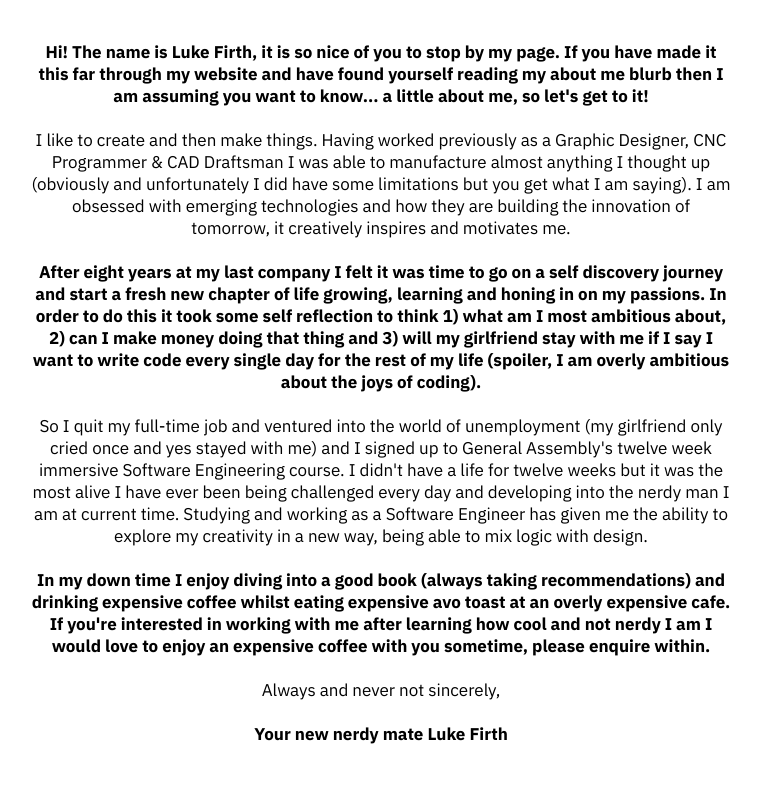
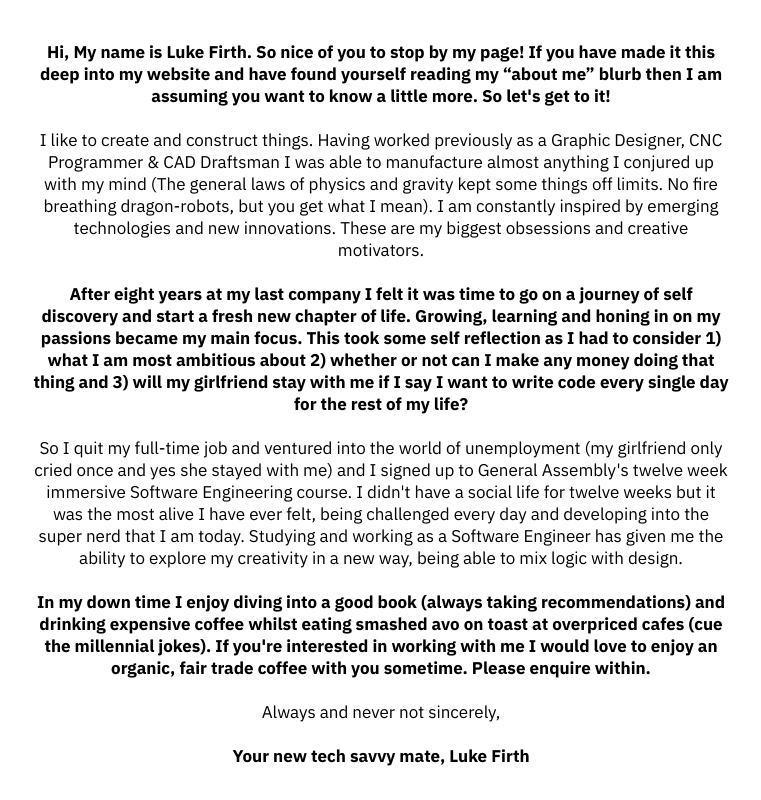
Before and after one commit to LukeAnton/PortfolioV2, a website: page index.html in a window 1280 px wide. Shown: the part 1280-2080 px from the top of the page, without its empty margins (259-1020 px from the left). Drawn offline with nearby package versions, Linux system fonts and the light colour scheme.

Commit message:
New Blurb

```diff
--- a/index.html
+++ b/index.html
@@ -73,56 +73,55 @@
         </div>
         <div class="bio">
           <p class="bold">
-            Hi! The name is Luke Firth, it is so nice of you to stop by my page.
-            If you have made it this far through my website and have found
-            yourself reading my about me blurb then I am assuming you want to
-            know... a little about me, so let's get to it!
+            Hi, My name is Luke Firth. So nice of you to stop by my page! If you
+            have made it this deep into my website and have found yourself
+            reading my “about me” blurb then I am assuming you want to know a
+            little more. So let's get to it!
           </p>
           <br />
           <p class="not-bold">
-            I like to create and then make things. Having worked previously as a
+            I like to create and construct things. Having worked previously as a
             Graphic Designer, CNC Programmer & CAD Draftsman I was able to
-            manufacture almost anything I thought up (obviously and
-            unfortunately I did have some limitations but you get what I am
-            saying). I am obsessed with emerging technologies and how they are
-            building the innovation of tomorrow, it creatively inspires and
-            motivates me.
+            manufacture almost anything I conjured up with my mind (The general
+            laws of physics and gravity kept some things off limits. No fire
+            breathing dragon-robots, but you get what I mean). I am constantly
+            inspired by emerging technologies and new innovations. These are my
+            biggest obsessions and creative motivators.
           </p>
           <br />
           <p class="bold">
             After eight years at my last company I felt it was time to go on a
-            self discovery journey and start a fresh new chapter of life
-            growing, learning and honing in on my passions. In order to do this
-            it took some self reflection to think 1) what am I most ambitious
-            about, 2) can I make money doing that thing and 3) will my
-            girlfriend stay with me if I say I want to write code every single
-            day for the rest of my life (spoiler, I am overly ambitious about
-            the joys of coding).
+            journey of self discovery and start a fresh new chapter of life.
+            Growing, learning and honing in on my passions became my main focus.
+            This took some self reflection as I had to consider 1) what I am
+            most ambitious about 2) whether or not can I make any money doing
+            that thing and 3) will my girlfriend stay with me if I say I want to
+            write code every single day for the rest of my life?
           </p>
           <br />
           <p class="not-bold">
             So I quit my full-time job and ventured into the world of
-            unemployment (my girlfriend only cried once and yes stayed with me)
-            and I signed up to General Assembly's twelve week immersive Software
-            Engineering course. I didn't have a life for twelve weeks but it was
-            the most alive I have ever been being challenged every day and
-            developing into the nerdy man I am at current time. Studying and
-            working as a Software Engineer has given me the ability to explore
-            my creativity in a new way, being able to mix logic with design.
+            unemployment (my girlfriend only cried once and yes she stayed with
+            me) and I signed up to General Assembly's twelve week immersive
+            Software Engineering course. I didn't have a social life for twelve
+            weeks but it was the most alive I have ever felt, being challenged
+            every day and developing into the super nerd that I am today.
+            Studying and working as a Software Engineer has given me the ability
+            to explore my creativity in a new way, being able to mix logic with
+            design.
           </p>
           <br />
           <p class="bold">
             In my down time I enjoy diving into a good book (always taking
-            recommendations) and drinking expensive coffee whilst eating
-            expensive avo toast at an overly expensive cafe. If you're
-            interested in working with me after learning how cool and not nerdy
-            I am I would love to enjoy an expensive coffee with you sometime,
-            please enquire within.
+            recommendations) and drinking expensive coffee whilst eating smashed
+            avo on toast at overpriced cafes (cue the millennial jokes). If
+            you're interested in working with me I would love to enjoy an
+            organic, fair trade coffee with you sometime. Please enquire within.
           </p>
           <br />
           <p class="not-bold">Always and never not sincerely,</p>
           <br />
-          <p class="bold">Your new nerdy mate Luke Firth</p>
+          <p class="bold">Your new tech savvy mate, Luke Firth</p>
         </div>
       </div>
     </section>
```
